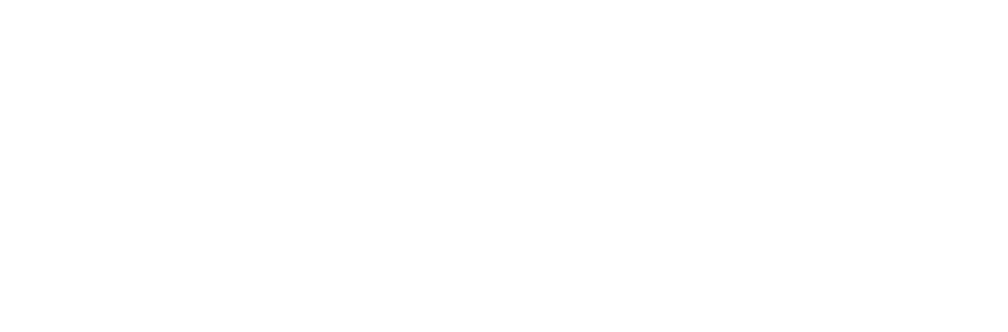
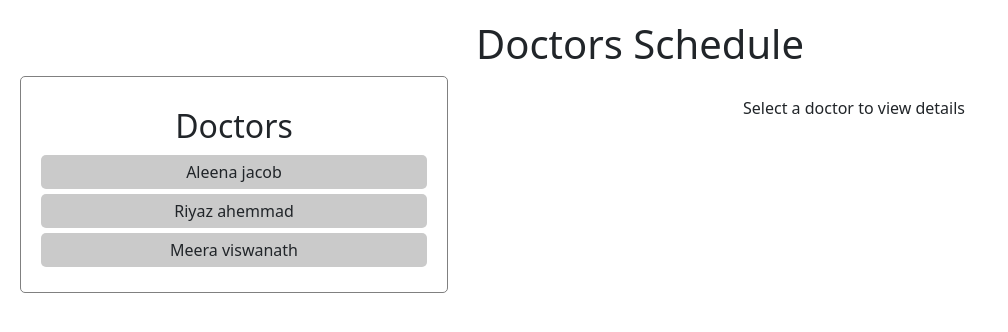
Before and after one commit to soumyasics/hospital03, a React (Create React App) app: page /doctorsSchedule in a window 1280 px wide. Before the commit this address had no page. Shown: the top 332 px of the page, without its empty margins (0-1008 px from the left). Built offline with nearby package versions, Linux system fonts and the light colour scheme.

Commit message:
added doctors schedule component and its styling.

```diff
--- a/package.json
+++ b/package.json
@@ -6,6 +6,7 @@
     "@testing-library/jest-dom": "^5.17.0",
     "@testing-library/react": "^13.4.0",
     "@testing-library/user-event": "^13.5.0",
+    "bootstrap": "^5.3.2",
     "react": "^18.2.0",
     "react-dom": "^18.2.0",
     "react-router-dom": "^6.18.0",
--- a/src/App.js
+++ b/src/App.js
@@ -1,18 +1,23 @@
-import './App.css';
+// import './App.css';
 import React from 'react'
 import { BrowserRouter, Routes, Route } from 'react-router-dom'
+import "bootstrap/dist/css/bootstrap.min.css"
+import "bootstrap/dist/js/bootstrap.bundle.min.js"
 import StaffLogin from './staff/staff login/StaffLogin'
 import AppointmentForm from './staff/Appointment/AppointmentForm';
 import HospitalLog from './Hospital management/HospitalLog';
+import DoctorsSchedule from './staff/Doctors/DoctorsSchedule';
+
 
 function App() {
   return (
     <div className="App">
     <BrowserRouter>
       <Routes>
-        <Route element={<StaffLogin/>} path="/staffLogin" />
+        <Route path="/staffLogin"  element={<StaffLogin/>} />
         <Route path="/appointmentForm" element={<AppointmentForm/>}/>
         <Route path="/hospitalLog" element={<HospitalLog/>}/>
+        <Route path="/doctorsSchedule"  element={<DoctorsSchedule/>} />
     </Routes>
     </BrowserRouter>
     </div>
--- /dev/null
+++ b/src/staff/Doctors/DoctorsSchedule.css
@@ -0,0 +1,78 @@
+.doctors-schedule-main {
+  text-align: center;
+  margin: 20px;
+}
+
+.doctors-schedule-container {
+  display: flex;
+  justify-content: space-between;
+}
+
+.doctors-schedule-doctors-list {
+  flex: 1;
+  padding: 20px;
+  border: 1px solid grey;
+  border-radius: 5px;
+}
+
+.doctors-schedule-doctors-list h2 {
+  margin-bottom: 10px;
+}
+
+.doctors-schedule-doctors-list ul {
+  list-style: none;
+  padding: 0;
+  margin: 0;
+}
+
+.doctors-schedule-doctors-list li {
+  cursor: pointer;
+  margin-bottom: 5px;
+  padding: 5px;
+  background-color: #cacaca;
+  border-radius: 5px;
+}
+
+.doctors-schedule-details-section {
+  flex: 2;
+  padding: 20px;
+  align-items: center;
+}
+
+.doctors-schedule-details-section h2 {
+  margin-bottom: 10px;
+}
+
+.doctors-schedule-details-section-box {
+  border: 1px solid grey;
+  border-radius: 5px;
+}
+
+/* .doctors-schedule-filter{
+    position: absolute;
+
+}
+
+.doctors-schedule-searchbar{
+  width: 80%;
+}
+
+.doctorsScheduleData{
+    position: absolute;
+    right: 0;
+}
+
+.doctorsScheduleData table {
+    border-collapse: collapse;
+    width: 100%;
+  }
+
+  td, th {
+    border: 1px solid #4e0b0b;
+    text-align: left;
+    padding: 8px;
+  }
+
+  tr:nth-child(even) {
+    background-color: #4e0b0b15;
+  } */
--- /dev/null
+++ b/src/staff/Doctors/DoctorsSchedule.jsx
@@ -0,0 +1,70 @@
+import React, { useState } from "react";
+import "./DoctorsSchedule.css";
+
+export default function DoctorsSchedule() {
+  const doctorsData = [
+  {
+    _id: 1,
+    name: "Aleena jacob",
+    department: "Cardiology",
+    status: "Available",
+    availabitity: "9:00 AM - 5:00 PM",
+    date: "27/12/2023",
+  },
+  {
+    _id: 2,
+    name: "Riyaz ahemmad",
+    status: "Unavailable",
+    availabitity: "",
+    department: "Neurology",
+    date: "27/12/2023",
+  },
+  {
+    id: 3,
+    name: 'Meera viswanath',
+    department: 'Orthopedics',
+    status: 'Available',
+    availability: '10:30 AM - 7:30 PM',
+    date: '27/12/2023',
+  }
+];
+
+const [doctors, setDoctors] = useState(doctorsData);
+const [selectedDoctor, setSelectedDoctor] = useState(null);
+
+const handleDoctorClick = (doctor)=> setSelectedDoctor(doctor);
+
+  return (
+    <div className="doctors-schedule-main">
+      <h1>Doctors Schedule</h1>
+      <div className="doctors-schedule-container">
+        <div className="doctors-schedule-doctors-list">
+          <h2>Doctors</h2>
+          <ul>
+            {
+              doctors.map((doctor)=>(
+                <li key={doctor._id} onClick={()=>handleDoctorClick(doctor)}>
+                  {doctor.name}
+                </li>
+              ))
+            }
+          </ul>
+        </div>
+        <div className="doctors-schedule-details-section">
+          {selectedDoctor ? (
+            <div className="doctors-schedule-details-section-box">
+              <h2>Doctor Details</h2>
+              <p>Name: {selectedDoctor.name}</p>
+              <p>Department: {selectedDoctor.department}</p>
+              <p>Status: {selectedDoctor.status}</p>
+              <p>Availability: {selectedDoctor.availability}</p>
+              <p>Date: {selectedDoctor.date}</p>
+            </div>
+          ): (
+            <p className="doctors-schedule-details-section-message">Select a doctor to view details</p>
+          )}
+        </div>
+      </div>
+    </div>
+  );
+}
```
Also changed, not shown: 1 other file (tests, documents, lock files or other folders).
